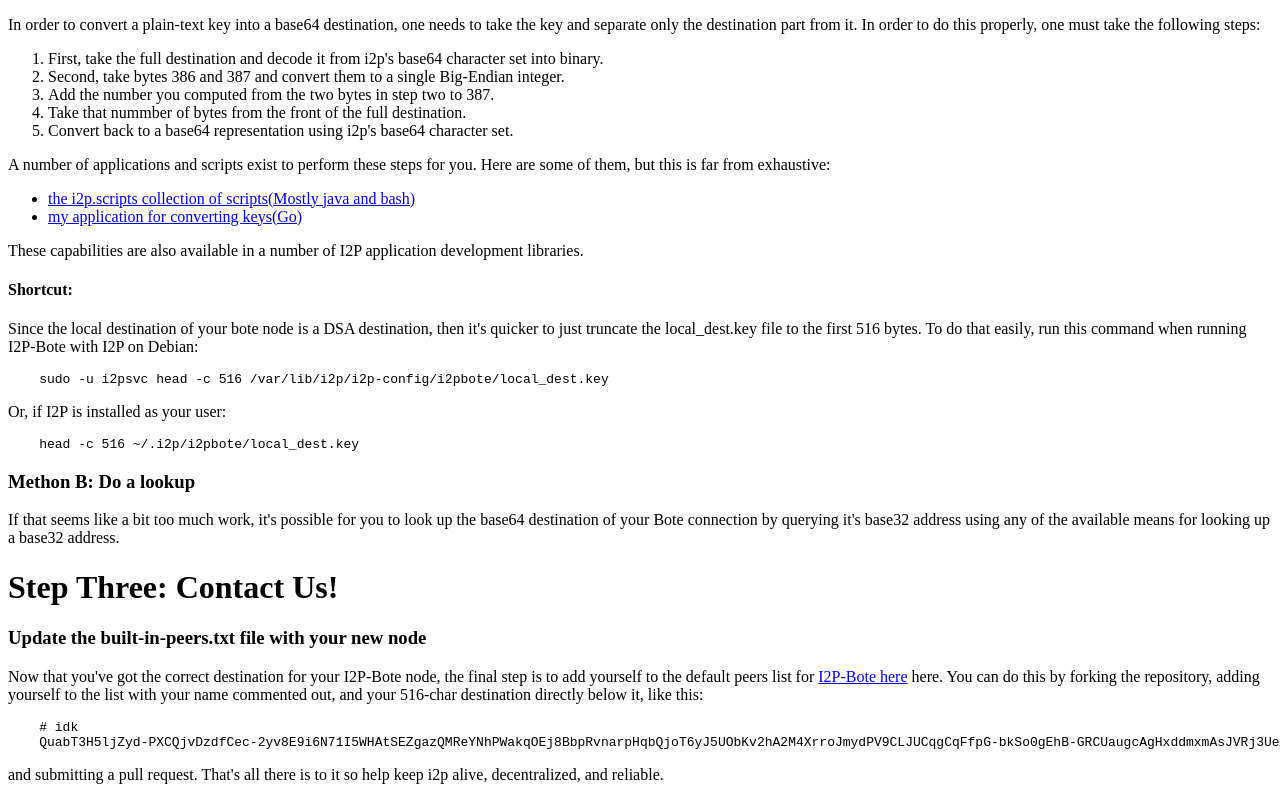
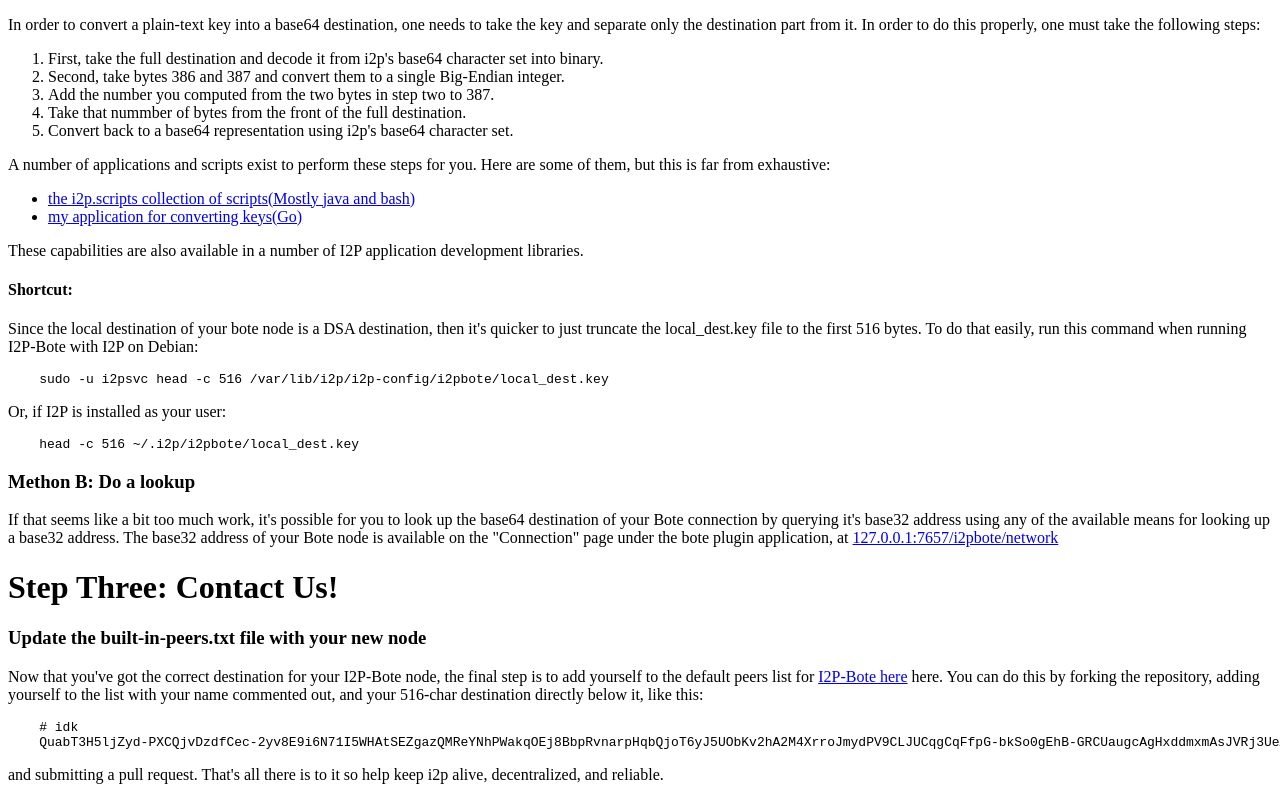
Before and after one commit to eyedeekay/Help-Bootstrap-I2P-Bote, a plain HTML site: page index.html in a window 1280 px wide. Shown: the part 688-1488 px from the top of the page. Drawn offline with Linux system fonts and the light colour scheme.

Commit message:
add where to get the base32

```diff
--- a/index.html
+++ b/index.html
@@ -47,7 +47,7 @@
 <pre><code>    head -c 516 ~/.i2p/i2pbote/local_dest.key
 </code></pre>
 <h3 id="methon-b-do-a-lookup">Methon B: Do a lookup</h3>
-<p>If that seems like a bit too much work, it's possible for you to look up the base64 destination of your Bote connection by querying it's base32 address using any of the available means for looking up a base32 address.</p>
+<p>If that seems like a bit too much work, it's possible for you to look up the base64 destination of your Bote connection by querying it's base32 address using any of the available means for looking up a base32 address. The base32 address of your Bote node is available on the &quot;Connection&quot; page under the bote plugin application, at <a href="http://127.0.0.1:7657/i2pbote/network">127.0.0.1:7657/i2pbote/network</a></p>
 <h1 id="step-three-contact-us">Step Three: Contact Us!</h1>
 <h3 id="update-the-built-in-peerstxt-file-with-your-new-node">Update the built-in-peers.txt file with your new node</h3>
 <p>Now that you've got the correct destination for your I2P-Bote node, the final step is to add yourself to the default peers list for <a href="https://github.com/i2p/i2p.i2p-bote/tree/master/core/src/main/resources/i2p/bote/network">I2P-Bote here</a> here. You can do this by forking the repository, adding yourself to the list with your name commented out, and your 516-char destination directly below it, like this:</p>
```
Also changed, not shown: 3 other files.
